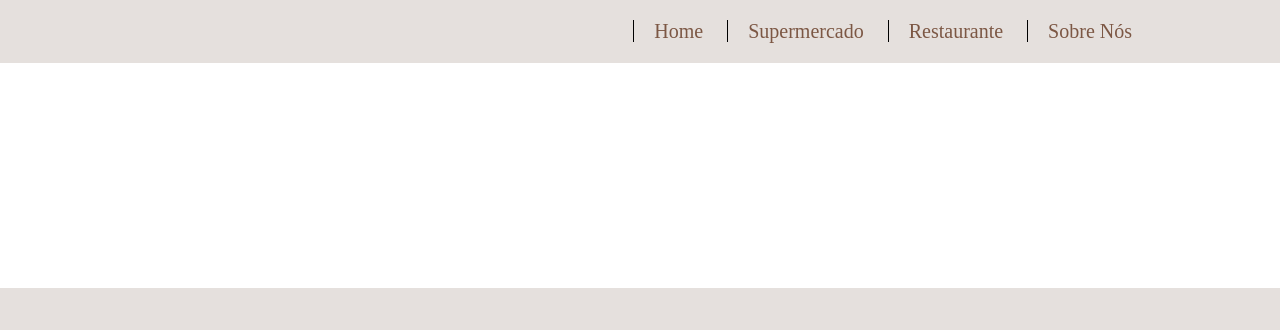
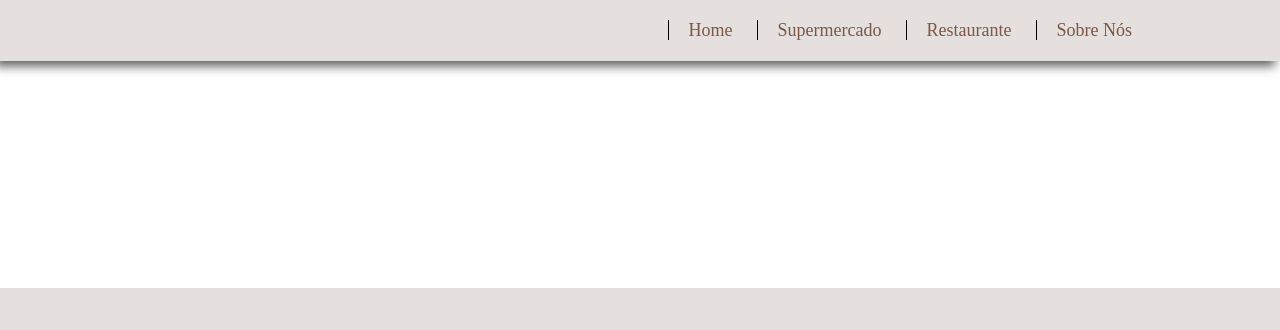
Before and after one commit to future4code/muyembe-landing-page4, a plain HTML site: page landing-page/index.html in a window 1280 px wide. Shown: the top 330 px of the page. Drawn offline with Linux system fonts and the light colour scheme.

Commit message:
Adicionei sombra à barra de navegação

```diff
--- a/landing-page/style.css
+++ b/landing-page/style.css
@@ -14,11 +14,12 @@ header {
     position: fixed;
     top: 0;
     width: 80vw;
+    box-shadow: -5px 5px 10px #5a5a5a;
 }
 
 li {
     padding: 20px;
-    font-size: 20px;
+    font-size: 18px;
     border-left: black solid 1px;
 }
 
```
Also changed, not shown: landing-page/img/mini logo.png (added).
